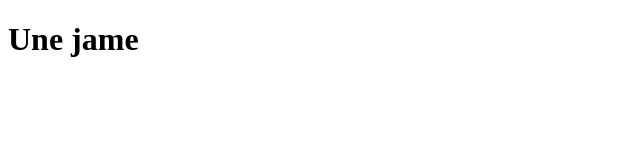
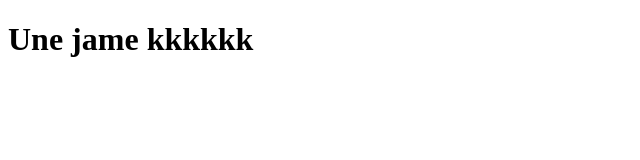
Before and after one commit to ShendRudari/ProjektiWeb, a plain HTML site: page index.html in a window 1280 px wide. Shown: the whole page, without its empty margins (0-640 px from the left). Drawn offline with Linux system fonts and the light colour scheme.

Commit message:
ndryshimi

```diff
--- a/index.html
+++ b/index.html
@@ -1,8 +1,3 @@
 <!DOCTYPE html>
 
-
-<h1>
-
-Une jame
-
-</h1>
+<h1>Une jame kkkkkk</h1>
```
